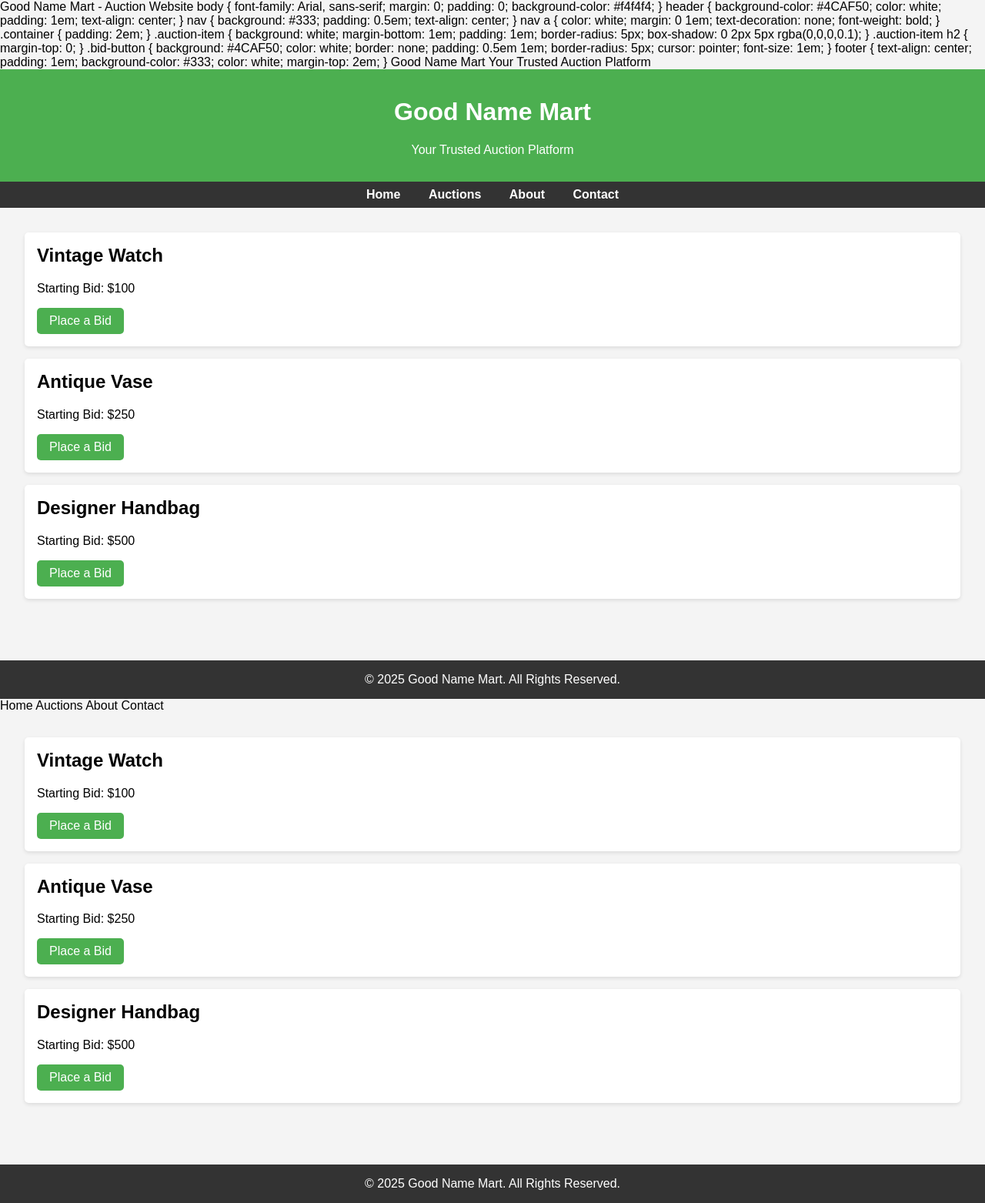
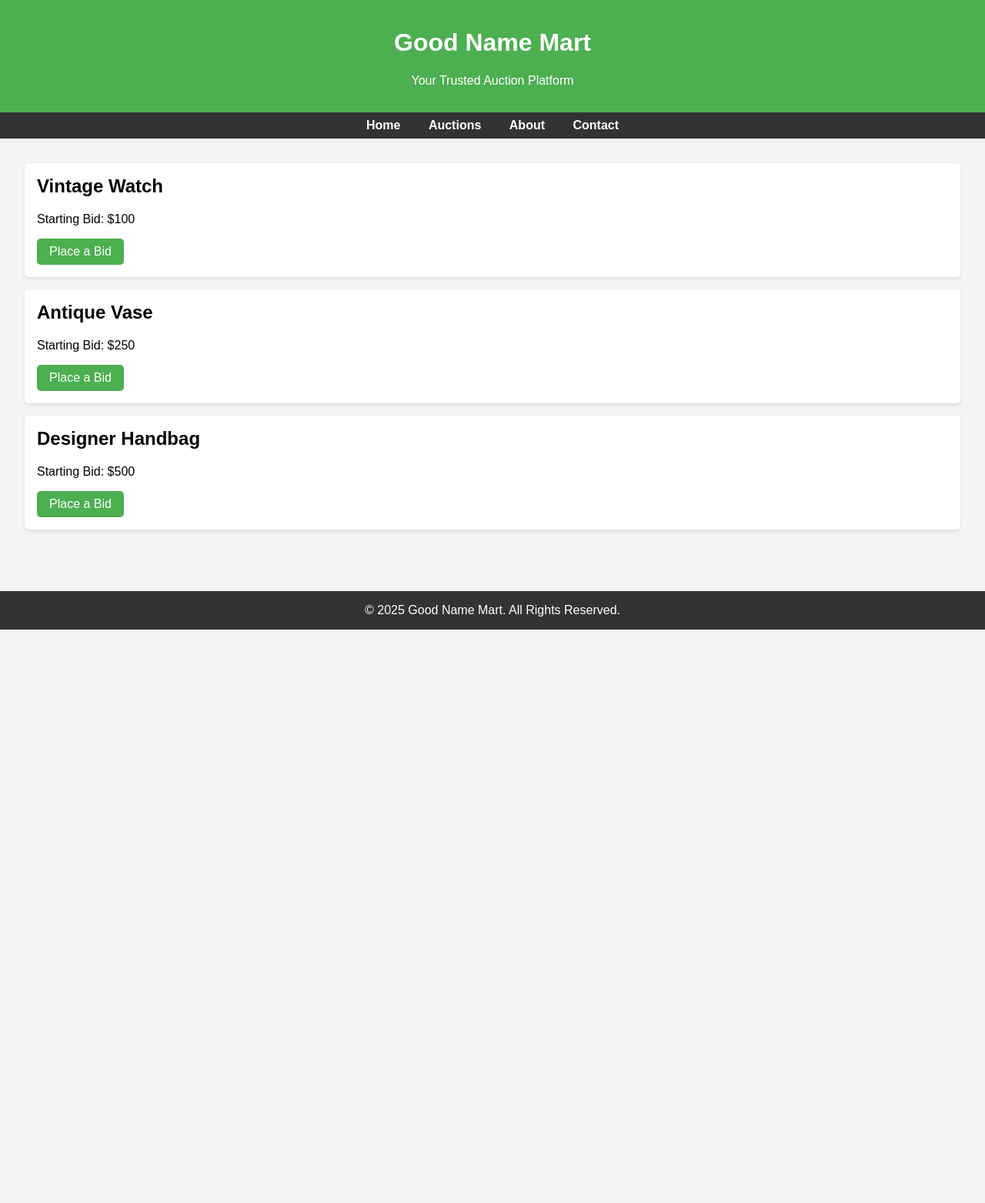
Before and after one commit to Lemuel777/goodnamemart, a plain HTML site: page index.html in a window 1280 px wide. Shown: the whole page at 77% size. After the commit the page ends 818 px from the top, so only its background shows below. Drawn offline with Linux system fonts and the light colour scheme.

Commit message:
Add files via upload

```diff
--- a/index.html
+++ b/index.html
@@ -1,6 +1,6 @@
-Good Name Mart - Auction Website body { font-family: Arial, sans-serif; margin: 0; padding: 0; background-color: #f4f4f4; } header { background-color: #4CAF50; color: white; padding: 1em; text-align: center; } nav { background: #333; padding: 0.5em; text-align: center; } nav a { color: white; margin: 0 1em; text-decoration: none; font-weight: bold; } .container { padding: 2em; } .auction-item { background: white; margin-bottom: 1em; padding: 1em; border-radius: 5px; box-shadow: 0 2px 5px rgba(0,0,0,0.1); } .auction-item h2 { margin-top: 0; } .bid-button { background: #4CAF50; color: white; border: none; padding: 0.5em 1em; border-radius: 5px; cursor: pointer; font-size: 1em; } footer { text-align: center; padding: 1em; background-color: #333; color: white; margin-top: 2em; } Good Name Mart
 
-Your Trusted Auction Platform<!DOCTYPE html><html lang="en">
+<!DOCTYPE html>
+<html lang="en">
 <head>
     <meta charset="UTF-8">
     <meta name="viewport" content="width=device-width, initial-scale=1.0">
@@ -70,7 +70,9 @@ Your Trusted Auction Platform<!DOCTYPE html><html lang="en">
         <a href="#auctions">Auctions</a>
         <a href="#about">About</a>
         <a href="#contact">Contact</a>
-    </nav><div class="container">
+    </nav>
+
+    <div class="container">
         <section id="auctions">
             <div class="auction-item">
                 <h2>Vintage Watch</h2>
@@ -93,8 +95,5 @@ Your Trusted Auction Platform<!DOCTYPE html><html lang="en">
     <footer>
         &copy; 2025 Good Name Mart. All Rights Reserved.
     </footer>
-
 </body>
 </html>
-
-Home Auctions About Contact <div class="container"> <section id="auctions"> <div class="auction-item"> <h2>Vintage Watch</h2> <p>Starting Bid: $100</p> <button class="bid-button">Place a Bid</button> </div> <div class="auction-item"> <h2>Antique Vase</h2> <p>Starting Bid: $250</p> <button class="bid-button">Place a Bid</button> </div> <div class="auction-item"> <h2>Designer Handbag</h2> <p>Starting Bid: $500</p> <button class="bid-button">Place a Bid</button> </div> </section> </div> <footer> &copy; 2025 Good Name Mart. All Rights Reserved. </footer>
```
Lines whose indentation alone changed are shown as unchanged.
